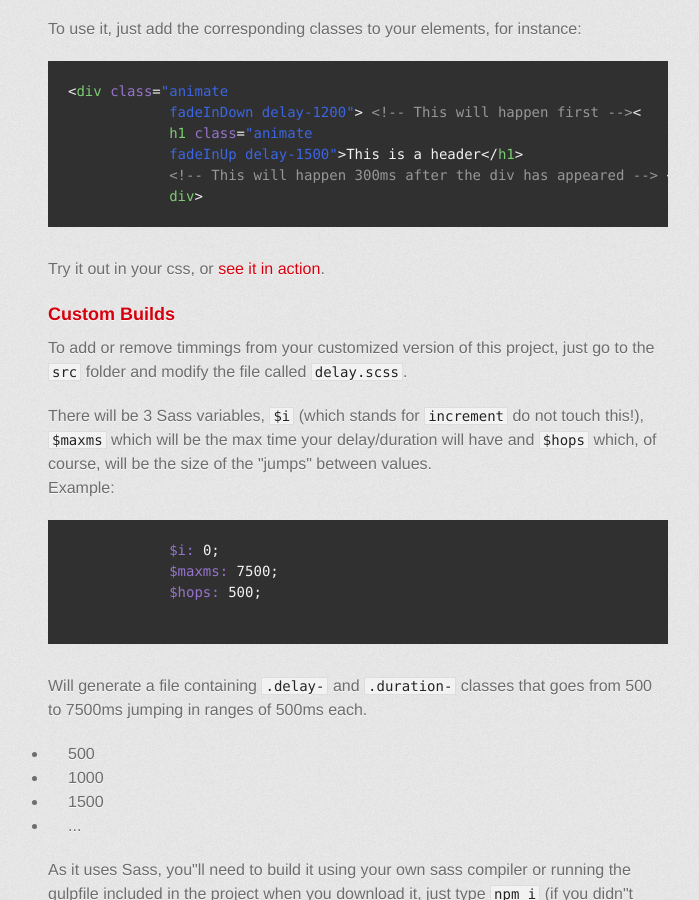
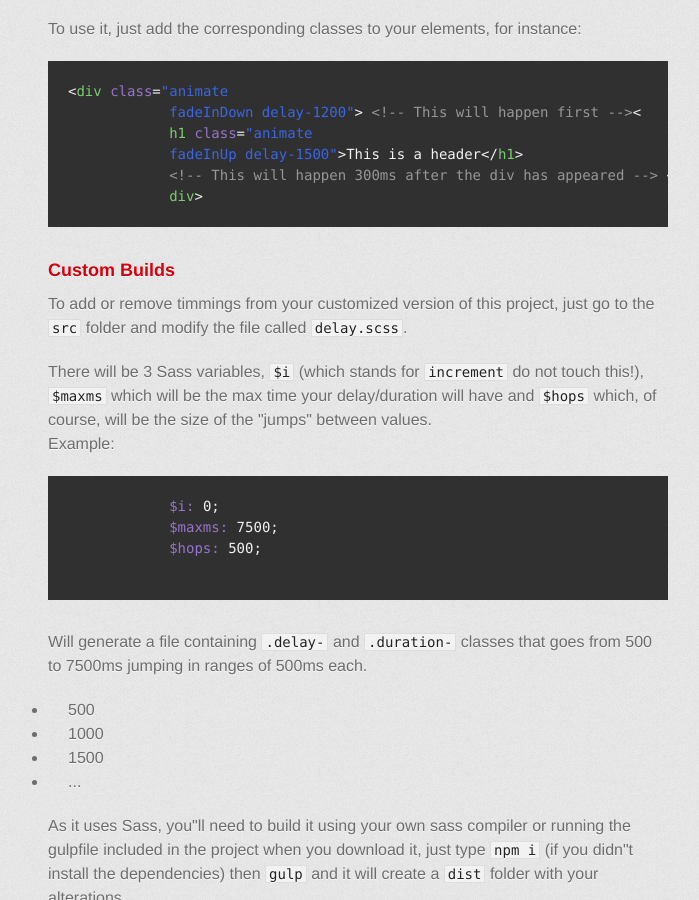
Before and after one commit to khaosdoctor/delay.css, a Jekyll site: the page built from index.html, in a window 1280 px wide and 900 px high, scrolled down 1785 px. Shown: the whole window, without its empty margins (282-981 px from the left). Built offline with Jekyll 4.4.1, drawn with Linux system fonts in a browser that asks for light colours; some web fonts are replaced.

Commit message:
Corrected demo url

```diff
--- a/_config.yml
+++ b/_config.yml
@@ -1,5 +1,2 @@
 gems:
   - jekyll-sitemap
-
-baseurl: "/delay.css"
-url: "khaosdoctor.github.io"
--- a/index.html
+++ b/index.html
@@ -44,7 +44,7 @@ layout: base
 
         <p>Delay.css was created to help you control your CSS animation timmings within a project.</p>
 
-        <p><a href="/demo.html" id="demo" class="button"><span>Check out the Demo</span></a></p>
+        <p><a href="https://khaosdoctor.github.io/delay.css/demo.html" id="demo" class="button"><span>Check out the Demo</span></a></p>
 
         <h2>
           <a id="installing" class="anchor" href="#installing" aria-hidden="true"><span aria-hidden="true" class="octicon octicon-link"></span></a>Installing</h2>
@@ -86,8 +86,6 @@ layout: base
             <span class="pl-c">&lt;!-- This will happen 300ms after the div has appeared --&gt;</span> &lt;/
             <span class="pl-ent">div</span>&gt;</pre>
         </div>
-
-        <p>Try it out in your css, or <a href="https://khaosdoctor.github.io/delay.css">see it in action</a>.</p>
 
         <h3>
           <a id="building-more-timmings" class="anchor" href="#building-more-timmings" aria-hidden="true"><span aria-hidden="true" class="octicon octicon-link"></span></a>Custom
```
